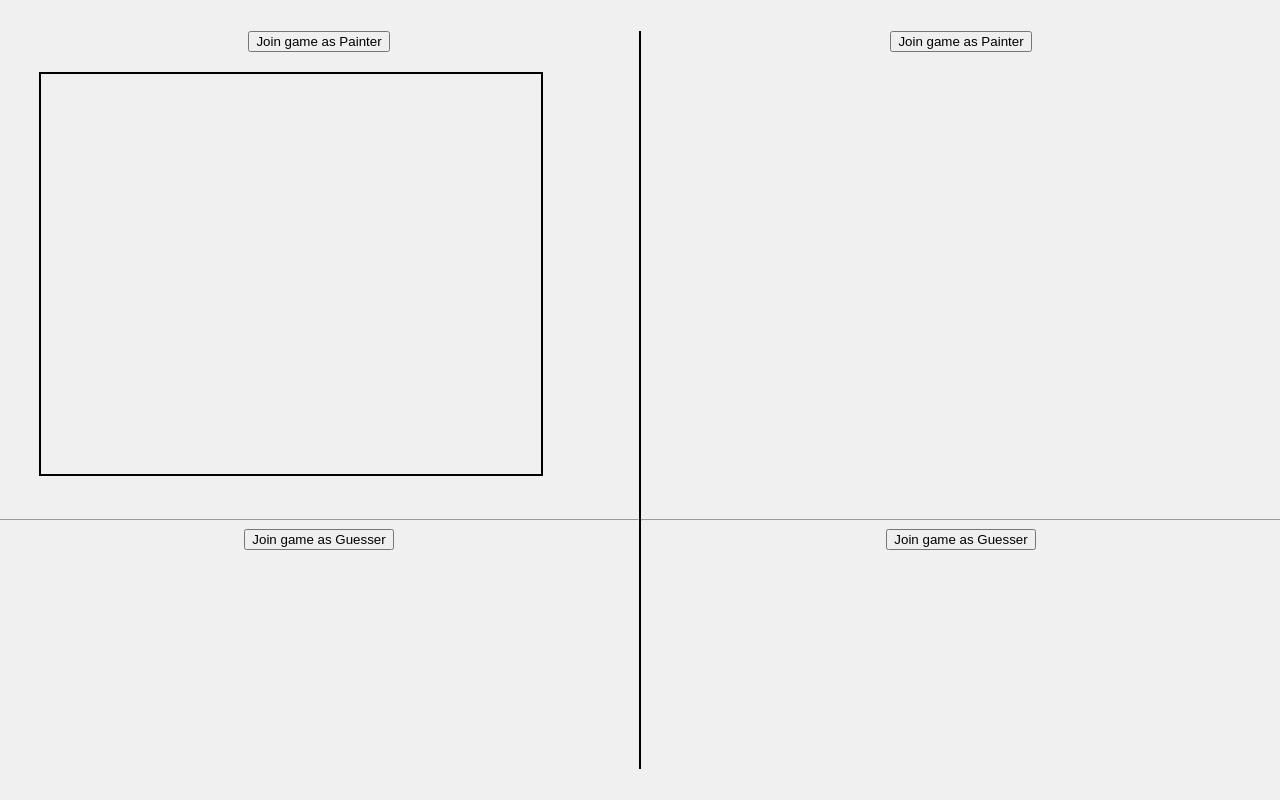
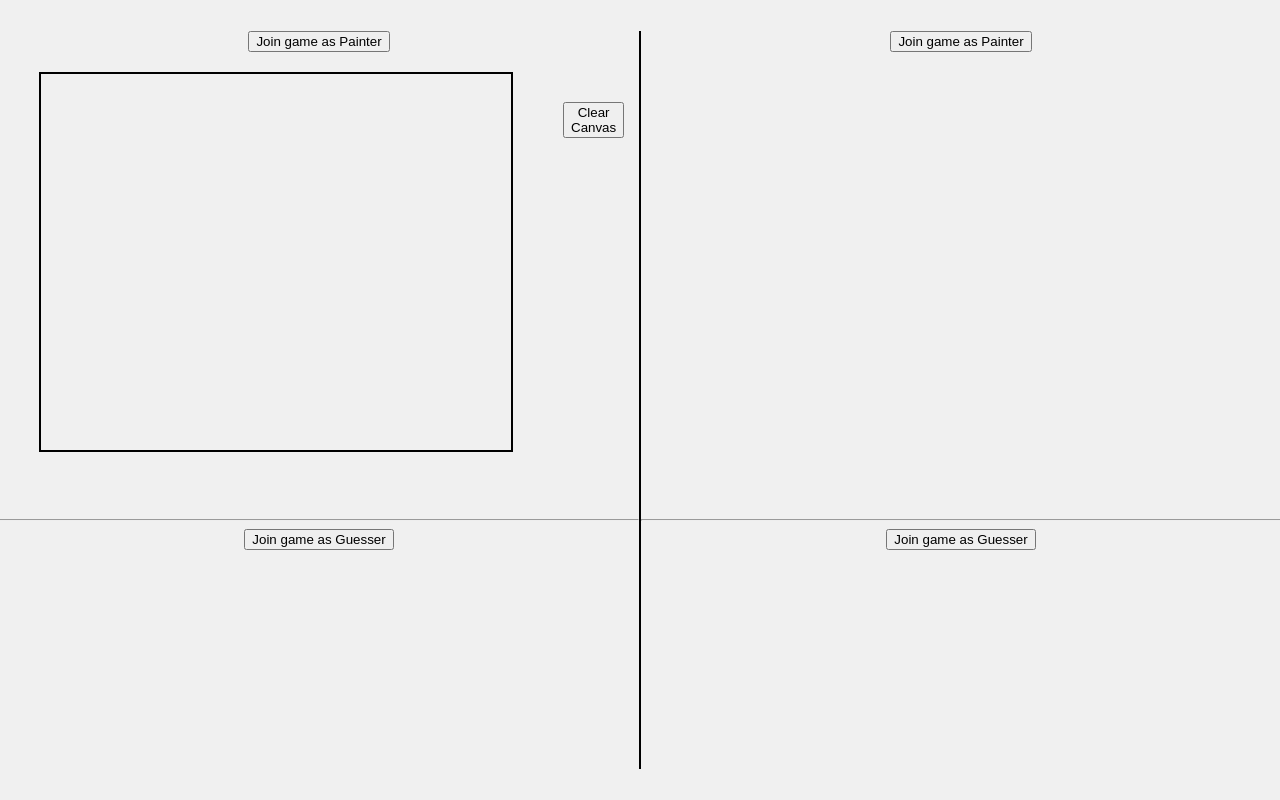
Before and after one commit to BreakTos/Pictionary-Paint, a plain HTML site: page index2.html in a window 1280 px wide. Drawn offline with Linux system fonts and the light colour scheme.

Commit message:
Init Commit

```diff
--- a/index.js
+++ b/index.js
@@ -43,3 +43,7 @@ var canvas = document.querySelector(".canvas");
     canvas.addEventListener('mouseleave', function() {
         isDrawing = false;
     });
+
+    document.getElementById('clearCanvas').addEventListener('click', function() {
+        context.clearRect(0, 0, canvas.width, canvas.height);
+    });
--- a/index2.html
+++ b/index2.html
@@ -10,11 +10,16 @@
 <body>
     <div >
     <div class="P1">
-
-    <center><button class="Painter"> Join game as Painter </button></center>
-
+        <center><button class="Painter"> Join game as Painter </button></center>
+  <div class="tools">
     <canvas class="canvas" style="margin-left: 40px; margin-top: 20px;" height="400px" width="500px"></canvas>
 
+    <div style="margin-top: 50px; margin-left: 50px;">
+        <button id="clearCanvas">Clear Canvas</button>
+
+
+    </div>
+</div>
 </div>
 <hr>
 <div class="P2">
--- a/styles.css
+++ b/styles.css
@@ -70,3 +70,8 @@ body {
 .canvas{
     border: 2px solid black;
 }
+
+.tools{
+    display: flex; flex-direction: row;
+    height: 400px; width: 500px;
+}
```
